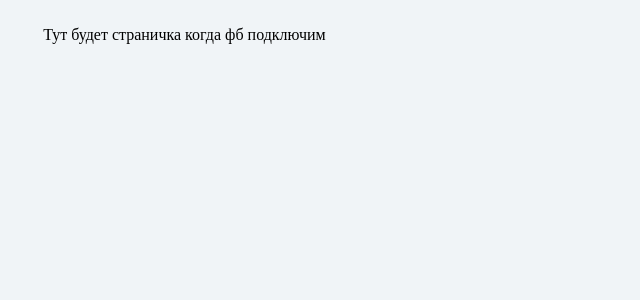
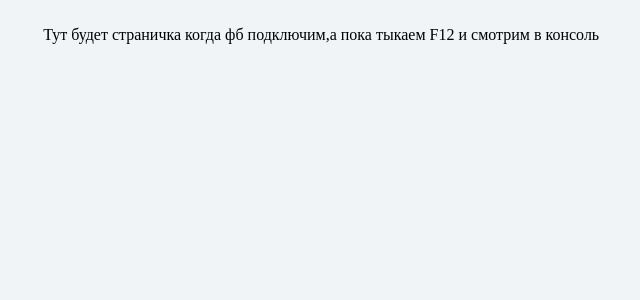
Before and after one commit to 1er0chka/tests, a React (Create React App) app: page /1 in a window 1280 px wide. Shown: the top 300 px of the page, without its empty margins (8-648 px from the left). Built offline with nearby package versions, Linux system fonts and the light colour scheme; no server answers; the database is empty.

Commit message:
initial commit

```diff
--- a/src/pages/test-page/TestPage.jsx
+++ b/src/pages/test-page/TestPage.jsx
@@ -80,7 +80,7 @@ const TestPage = () => {
 */
     return (
         <div>
-            Тут будет страничка когда фб подключим
+            Тут будет страничка когда фб подключим,а пока тыкаем F12 и смотрим в консоль
         </div>
     );
 };
```
